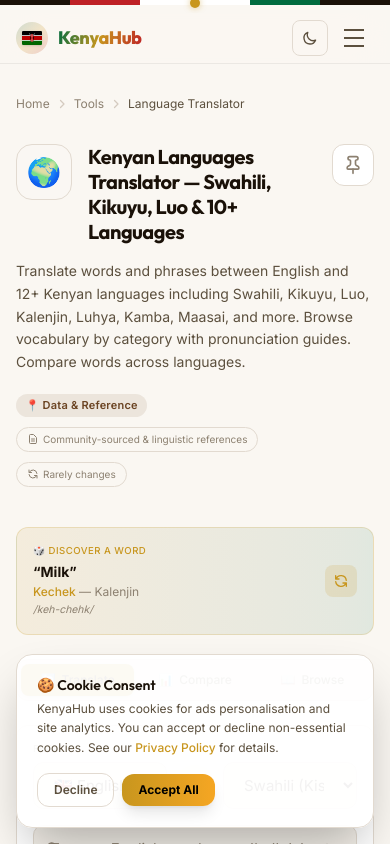
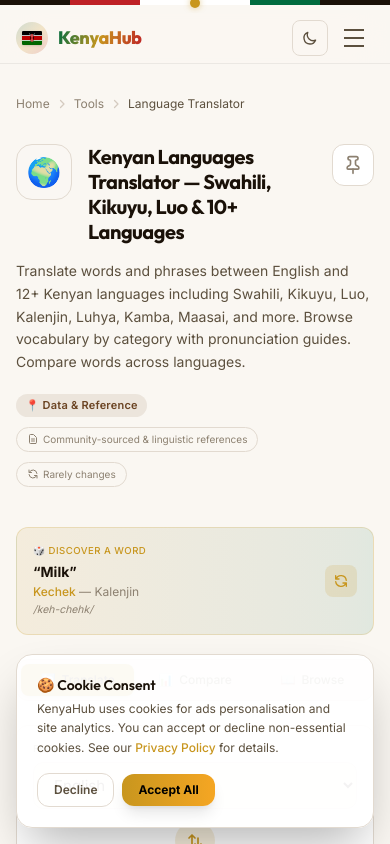
Before and after one commit to AndySamOmolo/Kenya-Hub, a Next.js app in the folder kenyahub/: page /tools/kenyan-translator in a window 390 px wide. Shown: the top 844 px of the page. Built offline with nearby package versions, Linux system fonts and the light colour scheme.

Commit message:
feat: improve mobile responsiveness

```diff
--- a/kenyahub/src/app/layout.tsx
+++ b/kenyahub/src/app/layout.tsx
@@ -1,4 +1,4 @@
-import type { Metadata } from "next";
+import type { Metadata, Viewport } from "next";
 import { Inter, Outfit } from "next/font/google";
 import "./globals.css";
 import Navbar from "@/components/nav/Navbar";
@@ -61,6 +61,12 @@
     images: ["/og-image.png"],
   },
   robots: { index: true, follow: true },
+};
+
+export const viewport: Viewport = {
+  width: "device-width",
+  initialScale: 1,
+  maximumScale: 5,
 };
 
 // Inline script to prevent flash of unstyled content (FOUC)
--- a/kenyahub/src/app/tools/kenyan-translator/page.tsx
+++ b/kenyahub/src/app/tools/kenyan-translator/page.tsx
@@ -312,8 +312,8 @@
           <>
             {/* Language Selector */}
             <div className="bg-bg-card border border-border rounded-xl p-4 sm:p-5">
-              <div className="flex items-center gap-2 sm:gap-3">
-                <div className="flex-1 min-w-0">
+              <div className="flex flex-col sm:flex-row items-center gap-2 sm:gap-3">
+                <div className="w-full sm:flex-1 min-w-0">
                   <label className="block text-[0.6rem] uppercase tracking-wider text-text-muted mb-1.5 font-medium">From</label>
                   <select
                     value={sourceLanguage}
@@ -321,7 +321,7 @@
                     className="input-field text-sm w-full"
                     id="source-lang"
                   >
-                    <option value="english">🇬🇧 English</option>
+                    <option value="english">English</option>
                     {ALL_DICTS.map((d) => (
                       <option key={d.languageId} value={d.languageId}>
                         {d.languageName}
@@ -332,7 +332,7 @@
 
                 <button
                   onClick={swapLanguages}
-                  className="mt-5 w-10 h-10 rounded-full bg-gold/15 hover:bg-gold/25 flex items-center justify-center transition-all hover:rotate-180 duration-300 flex-shrink-0"
+                  className="my-1 sm:my-0 sm:mt-5 w-10 h-10 rounded-full bg-gold/15 hover:bg-gold/25 flex items-center justify-center transition-all hover:rotate-180 duration-300 flex-shrink-0 transform rotate-90 sm:rotate-0"
                   title="Swap languages"
                 >
                   <svg className="w-4 h-4 text-gold" fill="none" viewBox="0 0 24 24" stroke="currentColor" strokeWidth={2.5}>
@@ -340,7 +340,7 @@
                   </svg>
                 </button>
 
-                <div className="flex-1 min-w-0">
+                <div className="w-full sm:flex-1 min-w-0">
                   <label className="block text-[0.6rem] uppercase tracking-wider text-text-muted mb-1.5 font-medium">To</label>
                   <select
                     value={targetLanguage}
@@ -348,7 +348,7 @@
                     className="input-field text-sm w-full"
                     id="target-lang"
                   >
-                    <option value="english">🇬🇧 English</option>
+                    <option value="english">English</option>
                     {ALL_DICTS.map((d) => (
                       <option key={d.languageId} value={d.languageId}>
                         {d.languageName}
```
